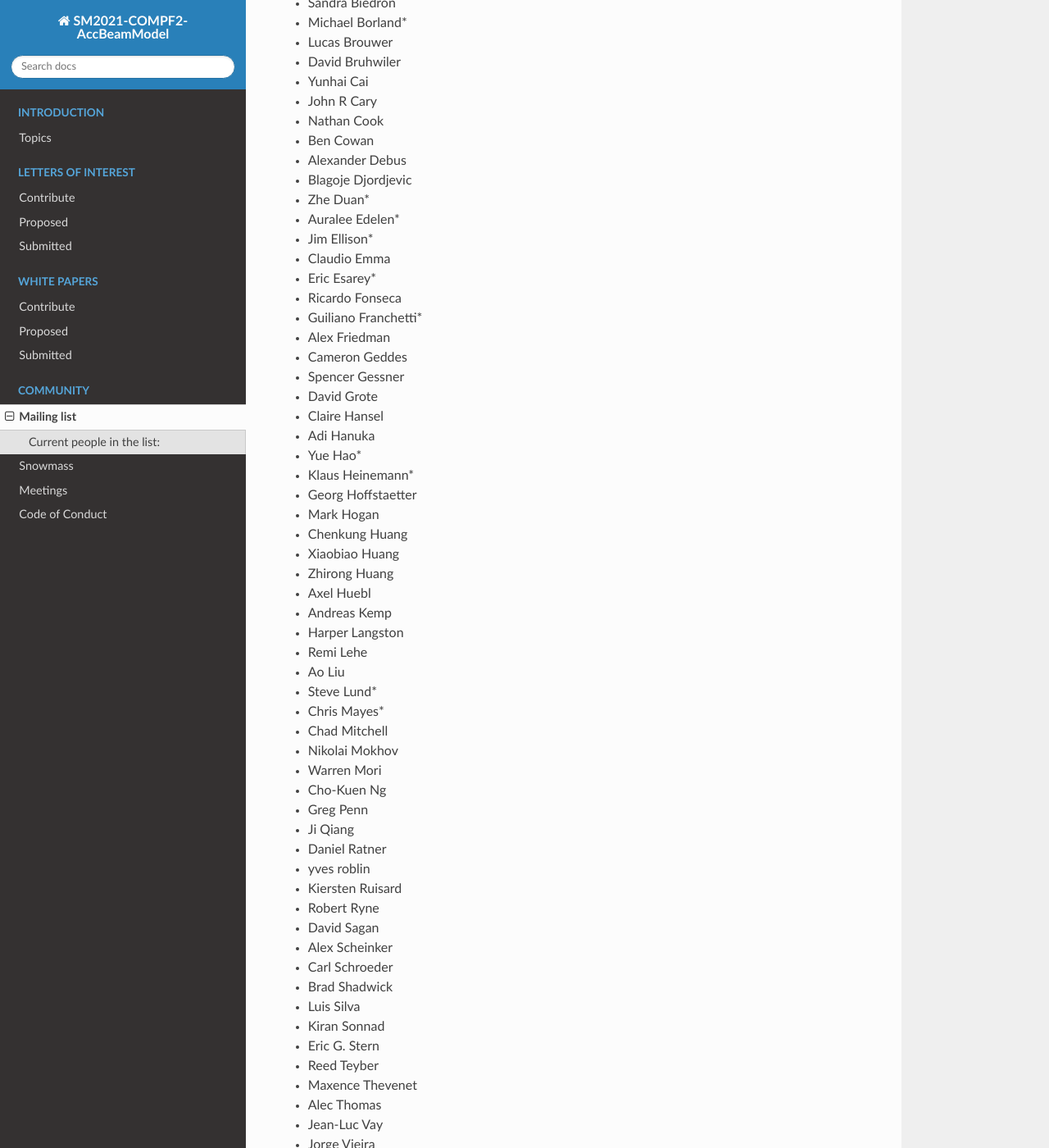
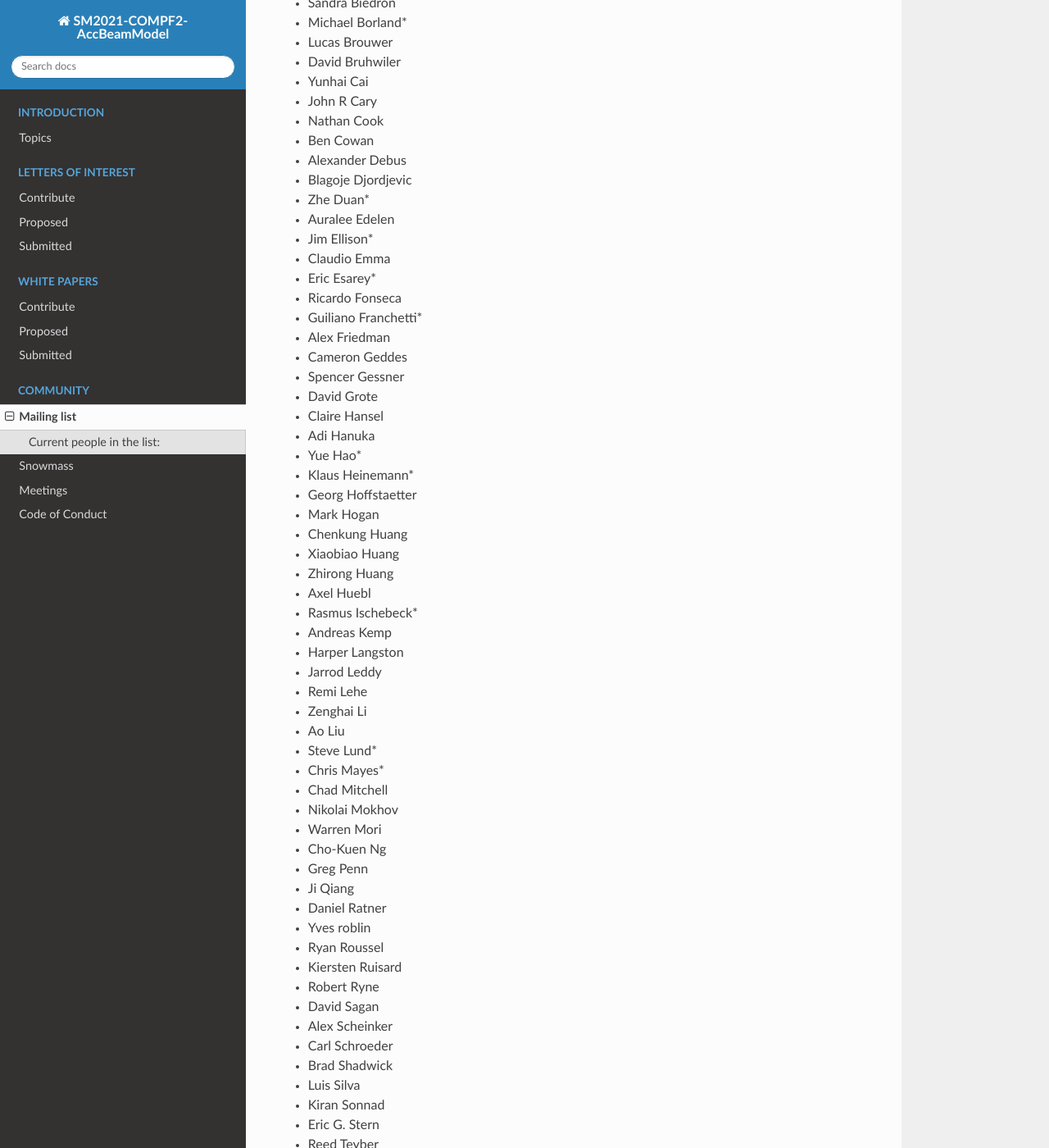
Before and after one commit to snowmass-compf2-accbeammodel/snowmass-compf2-accbeammodel.github.io, a Sphinx documentation site: the page built from docs/source/community/contact.rst, in a window 1280 px wide and 1400 px high, scrolled down 560 px. Shown: the whole window at 82% size. Built offline with Sphinx 7.4.7 and the Read the Docs theme 2.0.0, drawn with Linux system fonts in a browser that asks for light colours; some of the changed text lies outside the part shown.

Commit message:
Updated list.

```diff
--- a/docs/source/community/contact.rst
+++ b/docs/source/community/contact.rst
@@ -29,7 +29,7 @@ Current people in the list:
 * Alexander Debus
 * Blagoje Djordjevic
 * Zhe Duan*
-* Auralee Edelen*
+* Auralee Edelen
 * Jim Ellison*
 * Claudio Emma
 * Eric Esarey*
@@ -49,9 +49,12 @@ Current people in the list:
 * Xiaobiao Huang
 * Zhirong Huang
 * Axel Huebl
+* Rasmus Ischebeck*
 * Andreas Kemp
 * Harper Langston
+* Jarrod Leddy
 * Remi Lehe
+* Zenghai Li
 * Ao Liu
 * Steve Lund*
 * Chris Mayes*
@@ -62,7 +65,8 @@ Current people in the list:
 * Greg Penn
 * Ji Qiang
 * Daniel Ratner
-* yves roblin
+* Yves roblin
+* Ryan Roussel
 * Kiersten Ruisard
 * Robert Ryne
 * David Sagan
```
Also changed, not shown: other parts of docs/source/community/contact.rst (+3 -0 lines).
